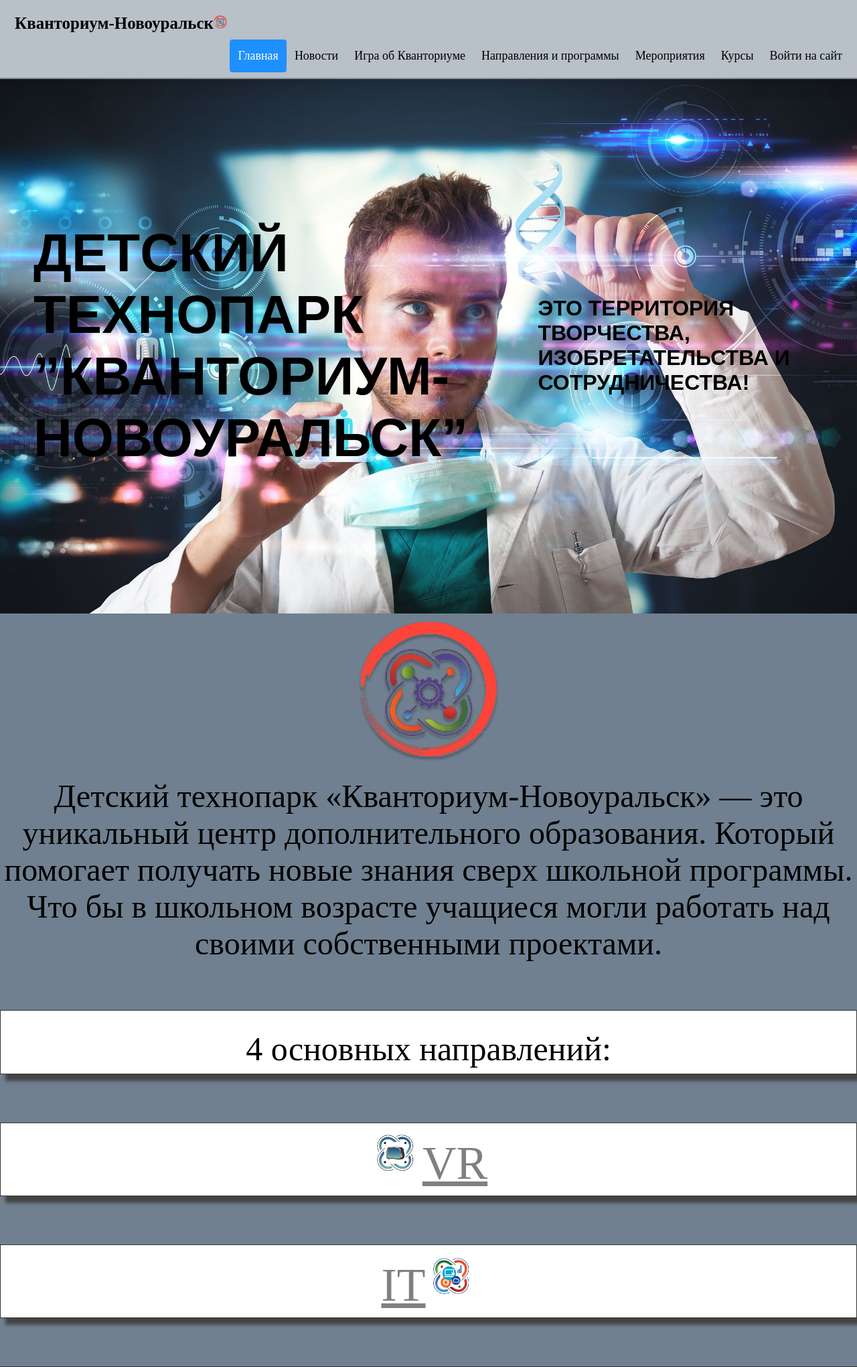
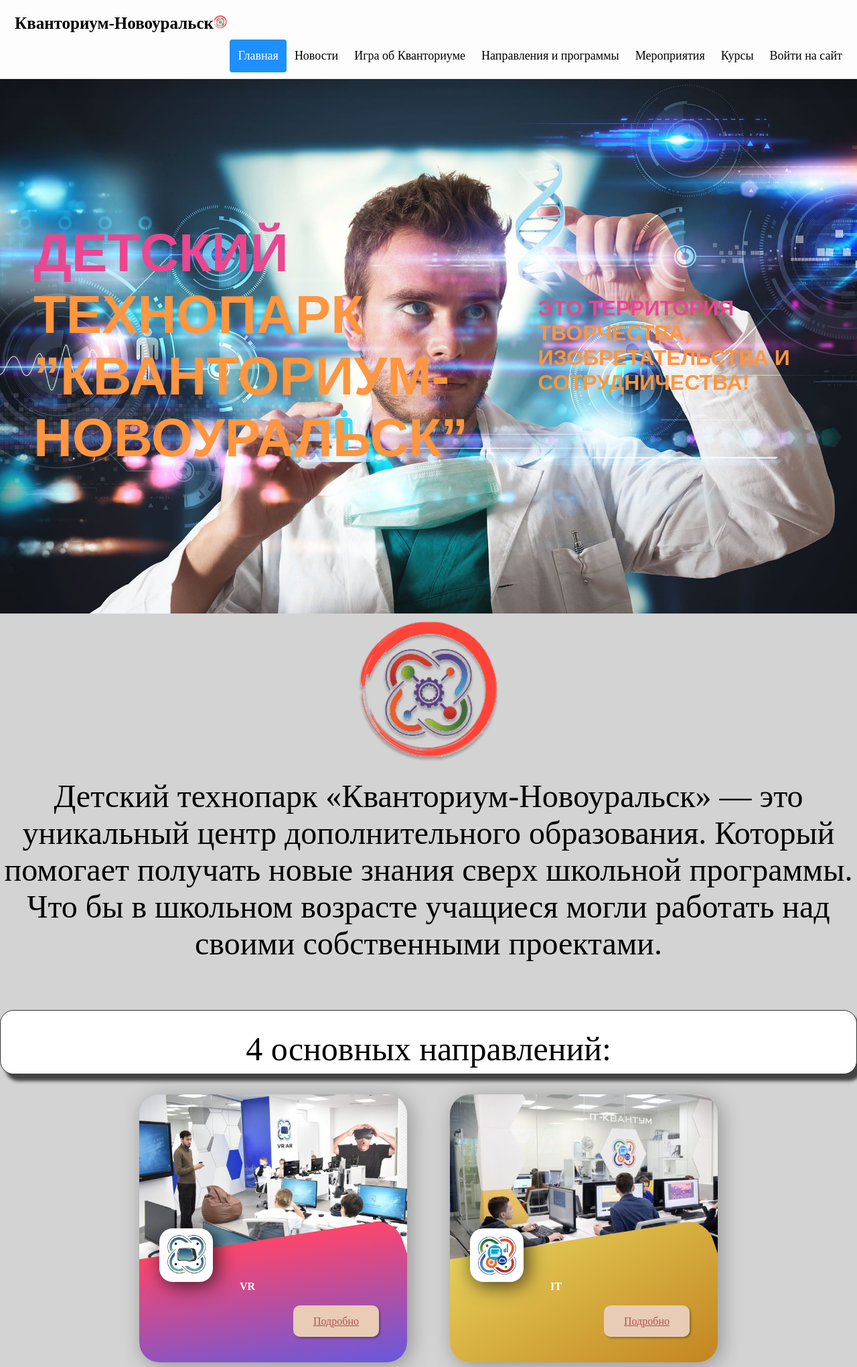
Before and after one commit to MishaelBoss/Quantorium_Update_Website, a Flask app: page / in a window 1280 px wide. Shown: the top 2041 px of the page at 67% size. Run offline with Flask 3, Linux system fonts and the light colour scheme.

Commit message:
Update UI 1.8 and fixed

```diff
--- a/Quantorium/static/css/main.css
+++ b/Quantorium/static/css/main.css
@@ -11,7 +11,7 @@ canvas{
 }
 
 body{
-  background-color: slategray;
+  background-color: lightgrey;
     background-repeat: no-repeat;
     background-position: center center;
     background-attachment: fixed;
@@ -148,6 +148,7 @@ body{
   }
 
 .test {
+  border-radius: 20px;
   position: relative;
   text-align: center;
   width: 100%;
--- a/Quantorium/static/css/panel.css
+++ b/Quantorium/static/css/panel.css
@@ -2,7 +2,7 @@
   position: sticky;
   overflow: hidden;
   padding: 15px 10px;
-  background-color: rgb(255, 255, 255, .5);
+  background-color: rgb(255, 255, 255, .95);
   top: 0;
   padding: 10px;
   z-index: 1000;
--- a/Quantorium/static/css/style.css
+++ b/Quantorium/static/css/style.css
@@ -28,11 +28,14 @@
 }
 
 .h1{
-	color: black;
+	color: #FF9640;
 	position: relative;
 	font-family: "Montserrat", sans-serif;
-	font-size: 7em;
-	font-weight: 700;
+	font-size: 6em;
+}
+
+.h1::first-line{
+	color: #ea4790;
 }
 
 .h2{
--- a/Quantorium/templates/Index.html
+++ b/Quantorium/templates/Index.html
@@ -47,54 +47,111 @@
 
 <br><br><br><br>
 <div class="test">
-  <p style="text-align: center; margin-top: 20px; font-size:50px;">4 основных направлений:</p>
+  <p style="text-align: center; margin-top: 20px; font-size:50px; border-radius: 50px;">4 основных направлений:</p>
+</div>
+
+<div style="position: relative; text-align: center;">
+  <div class="first hero">
+    <img class="hero-profile-img" src="/static/images/BG/BgVR.jpg" alt="">
+    <div class="hero-description-bk"></div>
+    <div class="hero-logo">
+      <img src="/static/icons/VRAR-квантум.png" alt="">
+    </div>
+    <div class="hero-description">
+      <p>VR</p>
+    </div>
+    <div  class="hero-date">
+      <div class="eight">
+        <a href="vr">Подробно</a>
+      </div>
+    </div>
+  </div>
+
+  <div class="second hero">
+    <img class="hero-profile-img" src="/static/images/BG/BgIT.jpg" alt="">
+    <div class="hero-description-bk"></div>
+    <div class="hero-logo">
+      <img src="/static/icons/IT.png" alt="">
+    </div>
+    <div class="hero-description">
+      <p>IT</p>
+    </div>
+    <div class="hero-date">
+      <div class="eight">
+        <a href="it">Подробно</a>
+      </div>
+    </div>
+  </div>
+  <div class="first hero">
+    <img class="hero-profile-img" src="/static/images/BG/BgHajtek.jpg" alt="">
+    <div class="hero-description-bk"></div>
+    <div class="hero-logo">
+      <img src="/static/icons/High tech.png" alt="">
+    </div>
+    <div class="hero-description">
+      <p>Хайтек</p>
+    </div>
+    <div class="hero-date">
+      <div class="eight">
+        <a href="">Подробно</a>
+      </div>
+    </div>
+  </div>
+
+  <div class="second hero">
+    <img class="hero-profile-img" src="/static/images/BG/BgChess.jpg" alt="">
+    <div class="hero-description-bk"></div>
+    <div class="hero-logo">
+      <img src="/static/icons/Chess.jpg" alt="">
+    </div>
+    <div class="hero-description">
+      <p>Шахматы</p>
+    </div>
+    <div  class="hero-date">
+      <div class="eight">
+        <a href="">Подробно</a>
+      </div>
+    </div>
+  </div>
 </div>
 
 <br><br><br><br>
 <div class="test">
-  <img src="/static/icons/VRAR-квантум.png" style="height: 75px; width: 75px;">
-  <a style="color: #808080; margin-top: 20px; font-size:70px;" href="vr">VR</a>
-</div></p>
+  <p style="text-align: center; margin-top: 20px; font-size:50px;">2 дополнительных направлений:</p>
 </div>
 
-<br><br><br><br>
-<div class="test">
-  <a style="color: #808080; margin-top: 20px; font-size:70px;" href="it">IT<img src="/static/icons/IT.png" style="height: 75px; width: 75px;"></a>
+<div style="position: relative; text-align: center;">
+  <div class="first hero">
+    <img class="hero-profile-img" src="/static/images/BG/BgVR.jpg" alt="">
+    <div class="hero-description-bk"></div>
+    <div class="hero-logo">
+      <img src="/static/icons/Mathematics.jpg" alt="">
+    </div>
+    <div class="hero-description">
+      <p>Математика</p>
+    </div>
+    <div  class="hero-date">
+      <div class="eight">
+        <a href="vr">Подробно</a>
+      </div>
+    </div>
   </div>
 
-<br><br><br><br>
-<div class="test">
-  <img src="/static/icons/High tech.png" style="height: 75px; width: 75px;">
-  <a style="color: #808080; margin-top: 20px; font-size:70px;" href="High_tech">Хайтек</a>
+  <div class="second hero">
+    <img class="hero-profile-img" src="/static/images/BG/BgIT.jpg" alt="">
+    <div class="hero-description-bk"></div>
+    <div class="hero-logo">
+      <img src="/static/icons/English.jpg" alt="">
     </div>
-
-<br><br><br><br>
-<div class="test">
-  <img src="/static/icons/Promrobo.png" style="height: 75px;">
-  <a style="color: #808080; margin-top: 20px; font-size:70px;" href="promrobo">Роботехника</a>
+    <div class="hero-description">
+      <p>Технический английский язык</p>
     </div>
-
-<br><br><br><br>
-<div class="test">
-  <p style="text-align: center; margin-top: 20px; font-size:50px;">3 дополнительных направлений:</p>
+    <div class="hero-date">
+      <div class="eight">
+        <a href="technical_english">Подробно</a>
       </div>
-
-<br><br><br><br>
-<div class="test">
-  <img src="/static/icons/Chess.jpg" style="height: 75px; width: 75px;">
-  <a style="color: #808080; margin-top: 20px; font-size:70px;" href="chess">Шахматы</a>
     </div>
-
-
-<br><br><br><br>
-<div class="test">
-  <a style="color: #808080; margin-top: 20px; font-size:70px;" href="mathematics">Математика<img src="/static/icons/Mathematics.jpg" style="height: 75px; width: 75px;"></a>
   </div>
-
-<br><br><br><br>
-<div class="test">
-  <img src="/static/icons/Mathematics.jpg" style="height: 75px; width: 75px;">
-  <a style="color: #808080; margin-top: 20px; font-size:70px;" href="technical_english">Технический английский язык</a>
 </div>
 
 <br><br>
@@ -119,11 +176,11 @@
   <p style="text-align: center; margin-top: 20px; font-size:50px;">Спонсоры:</p>
 </div>
 <br>
-<div class="Abautcard" style="margin-top: 40px;">
-  <div class="AbautInfos">
+<div class="Abautcard" style="position: relative; margin-top: 40px; width: 250px; height: 1050px;">
+  <div class="AbautInfos" style="margin-left: -400px;">
       <div class="name">
           <br>
-          <span>
+          <span style="position: relative; margin-left: -150px;">
             <img class="ImgSponser" src="{{ url_for('static', filename='icons/Sponsor logo/mprf.png') }}"/>
           </span>
           <span>
--- a/Quantorium/templates/MyGAme.html
+++ b/Quantorium/templates/MyGAme.html
@@ -139,7 +139,7 @@
 <div class="test">
   <div class="links">
     <button class="follow">Скачать с google</button>
-    <button class="view">Подробно с github (old version)</button>
+    <button class="view">Скачать с github (old version)</button>
 </div>
 </div>
 
```
Also changed, not shown: Quantorium/static/images/BG/BgChess.jpg (added), Quantorium/static/images/BG/BgHajtek.jpg (added), Quantorium/static/images/BG/BgIT.jpg (added), Quantorium/static/images/BG/BgVR.jpg (added). Lines whose indentation alone changed are shown as unchanged.
